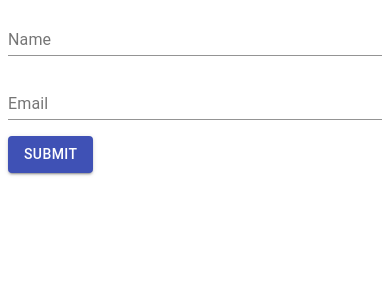
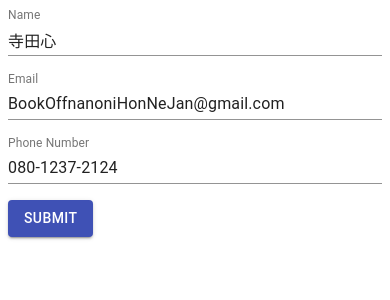
Before and after one commit to taku95/demo-app, a React (Create React App) app: page / in a window 390 px wide. Shown: the top 300 px of the page. Built offline with nearby package versions, Linux system fonts and the light colour scheme.

Commit message:
Feature added phone num field and validation

```diff
--- a/src/components/Form .jsx
+++ b/src/components/Form .jsx
@@ -11,12 +11,15 @@ export const Form = () => {
     formState: { errors },
   } = useForm({
     defaultValues: {
-      name: "",
-      email: "",
+      name: "寺田心",
+      email: "BookOffnanoniHonNeJan@gmail.com",
+      phone: "080-1237-2124",
     },
   });
 
   const [submittedData, setSubmittedData] = useState(null);
+
+  const phoneRegex = /^(\d{3}-\d{4}-\d{4})$/;
 
   const onSubmit = (data) => {
     console.log(data);
@@ -50,7 +53,6 @@ export const Form = () => {
           rules={{
             required: true,
             pattern: {
-              // eslint-disable-next-line no-useless-escape
               value: /^[a-zA-Z0-9._%+-]+@[a-zA-Z0-9.-]+\.[a-zA-Z]{2,}$/,
               message: "Invalid email address",
             },
@@ -68,6 +70,29 @@ export const Form = () => {
         <ErrorMessage errors={errors} name="email" />
       </Grid>
       <Grid item xs={12}>
+        <Controller
+          control={control}
+          name="phone"
+          rules={{
+            required: true,
+            pattern: { value: phoneRegex, message: "Invalid phone number" },
+          }}
+          render={({ field }) => (
+            <TextField
+              {...field}
+              label="Phone Number"
+              error={!!errors.phone}
+              helperText={
+                errors.phone &&
+                "Please enter a valid phone number (e.g. 080-1237-2124)"
+              }
+              fullWidth
+            />
+          )}
+        />
+        <ErrorMessage errors={errors} name="phone" />
+      </Grid>
+      <Grid item xs={12}>
         <Button
           variant="contained"
           color="primary"
@@ -83,6 +108,9 @@ export const Form = () => {
           <Typography variant="body1">
             The email you submitted is: {submittedData.email}
           </Typography>
+          <Typography variant="body1">
+            The phone number you submitted is: {submittedData.phone}
+          </Typography>
         </Grid>
       )}
     </Grid>
```
